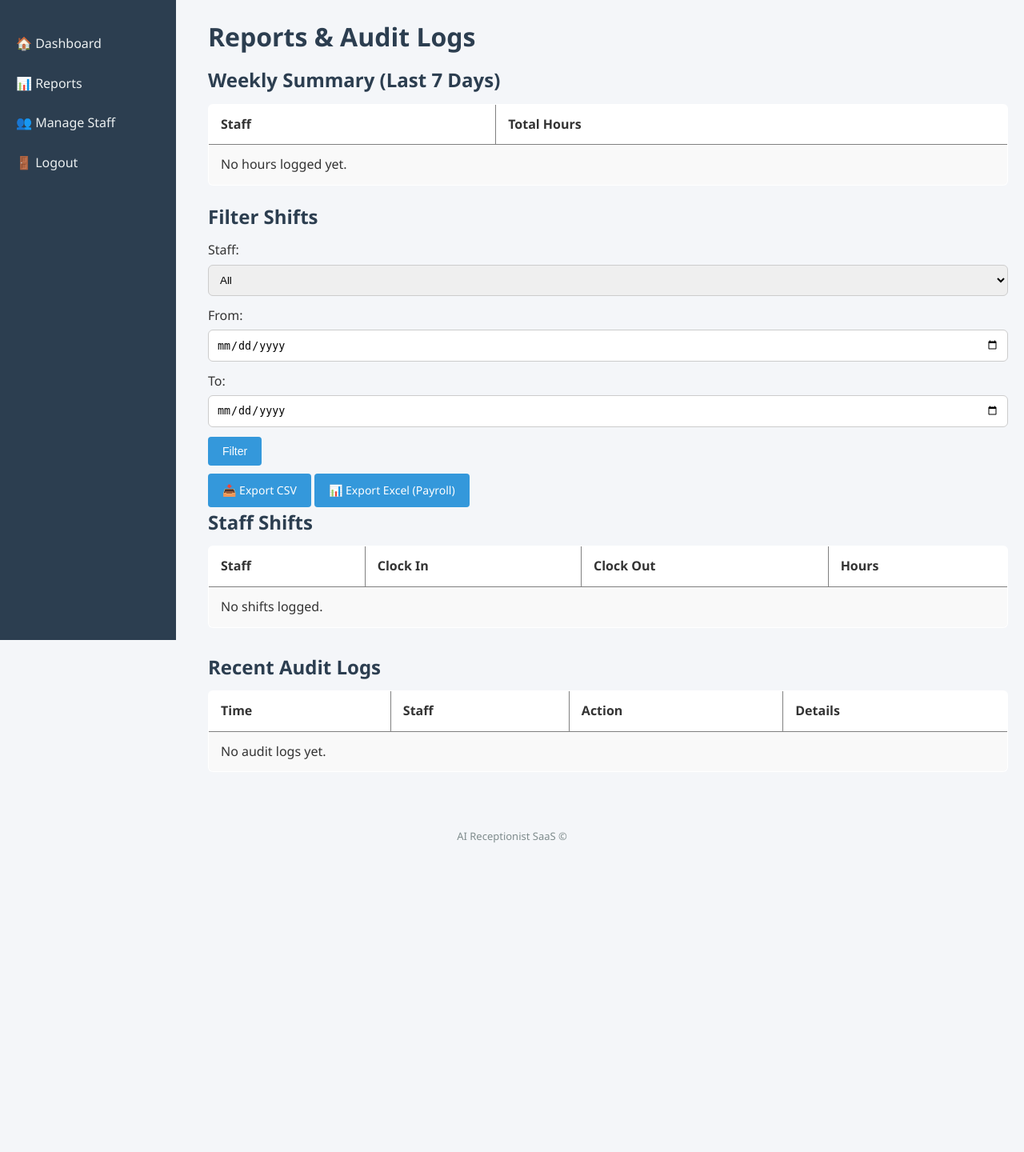
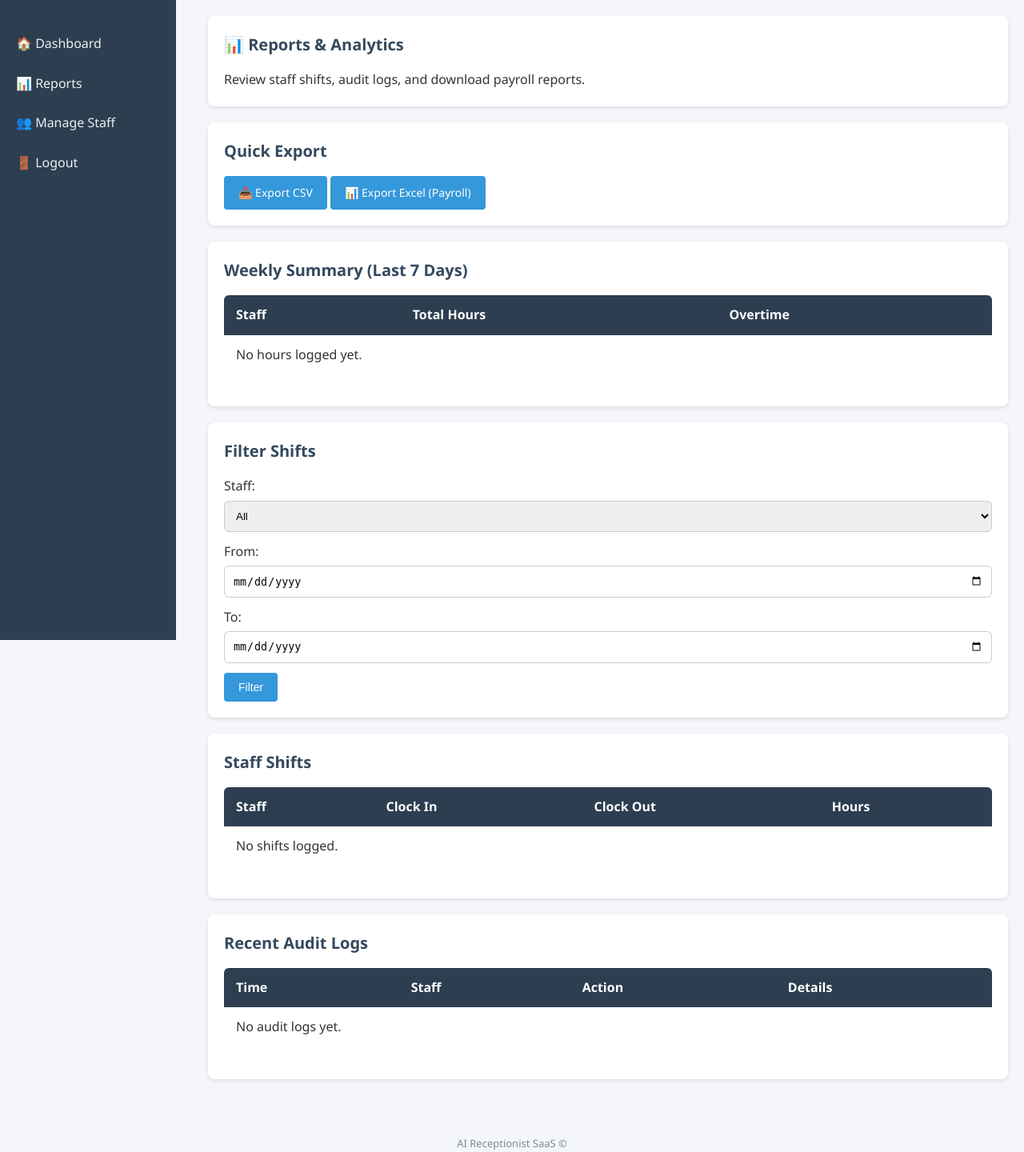
Before and after one commit to ConnorV2006/AI-Receptionist-Enchanced, a Flask app: template templates/reports.html in a window 1280 px wide. Shown: the whole page at 80% size. Before the commit the page ends 1053 px from the top, so only its background shows below. Run offline with Flask 3, Linux system fonts and the light colour scheme; the template is opened without the code that fills it, so the values that code supplies are empty.

Commit message:
Update reports.html

```diff
--- a/templates/reports.html
+++ b/templates/reports.html
@@ -1,22 +1,40 @@
 {% extends "base.html" %}
 {% block content %}
-<h1>Reports & Audit Logs</h1>
 
-<!-- Weekly Summary -->
+<div class="card">
+  <h2>📊 Reports & Analytics</h2>
+  <p>Review staff shifts, audit logs, and download payroll reports.</p>
+</div>
+
+<div class="card">
+  <h2>Quick Export</h2>
+  <a href="{{ url_for('export_csv') }}" class="button">📥 Export CSV</a>
+  <a href="{{ url_for('export_excel') }}" class="button">📊 Export Excel (Payroll)</a>
+</div>
+
+<div class="card">
   <h2>Weekly Summary (Last 7 Days)</h2>
-<table border="1" cellpadding="6" cellspacing="0">
-  <tr><th>Staff</th><th>Total Hours</th></tr>
+  <table>
+    <thead>
+      <tr><th>Staff</th><th>Total Hours</th><th>Overtime</th></tr>
+    </thead>
+    <tbody>
+      {% if weekly_hours %}
         {% for user, hours in weekly_hours %}
         <tr>
           <td>{{ user }}</td>
           <td>{{ "%.2f"|format(hours or 0) }}</td>
+          <td>{% if hours and hours > 40 %}🚨 YES{% else %}OK{% endif %}</td>
         </tr>
+        {% endfor %}
       {% else %}
-  <tr><td colspan="2">No hours logged yet.</td></tr>
-  {% endfor %}
+        <tr><td colspan="3">No hours logged yet.</td></tr>
+      {% endif %}
+    </tbody>
   </table>
+</div>
 
-<!-- Filter Form -->
+<div class="card">
   <h2>Filter Shifts</h2>
   <form method="post">
     <label for="staff_id">Staff:</label>
@@ -35,17 +53,16 @@
 
     <button type="submit">Filter</button>
   </form>
+</div>
 
-<!-- Export Buttons -->
-<p style="margin-top:10px;">
-  <a href="{{ url_for('export_csv') }}" class="button">📥 Export CSV</a>
-  <a href="{{ url_for('export_excel') }}" class="button">📊 Export Excel (Payroll)</a>
-</p>
-
-<!-- Shifts Table -->
+<div class="card">
   <h2>Staff Shifts</h2>
-<table border="1" cellpadding="6" cellspacing="0">
+  <table>
+    <thead>
       <tr><th>Staff</th><th>Clock In</th><th>Clock Out</th><th>Hours</th></tr>
+    </thead>
+    <tbody>
+      {% if shifts %}
         {% for shift in shifts %}
         <tr>
           <td>{{ shift.admin.username }}</td>
@@ -59,15 +76,22 @@
           </td>
           <td>{{ shift.duration_hours if shift.duration_hours else "-" }}</td>
         </tr>
+        {% endfor %}
       {% else %}
         <tr><td colspan="4">No shifts logged.</td></tr>
-  {% endfor %}
+      {% endif %}
+    </tbody>
   </table>
+</div>
 
-<!-- Audit Logs -->
-<h2 style="margin-top:30px;">Recent Audit Logs</h2>
-<table border="1" cellpadding="6" cellspacing="0">
+<div class="card">
+  <h2>Recent Audit Logs</h2>
+  <table>
+    <thead>
       <tr><th>Time</th><th>Staff</th><th>Action</th><th>Details</th></tr>
+    </thead>
+    <tbody>
+      {% if logs %}
         {% for log in logs %}
         <tr>
           <td>{{ log.timestamp.strftime("%Y-%m-%d %I:%M %p") }}</td>
@@ -75,8 +99,12 @@
           <td>{{ log.action }}</td>
           <td>{{ log.details or "" }}</td>
         </tr>
+        {% endfor %}
       {% else %}
         <tr><td colspan="4">No audit logs yet.</td></tr>
-  {% endfor %}
+      {% endif %}
+    </tbody>
   </table>
+</div>
+
 {% endblock %}
```
Lines whose indentation alone changed are shown as unchanged.
